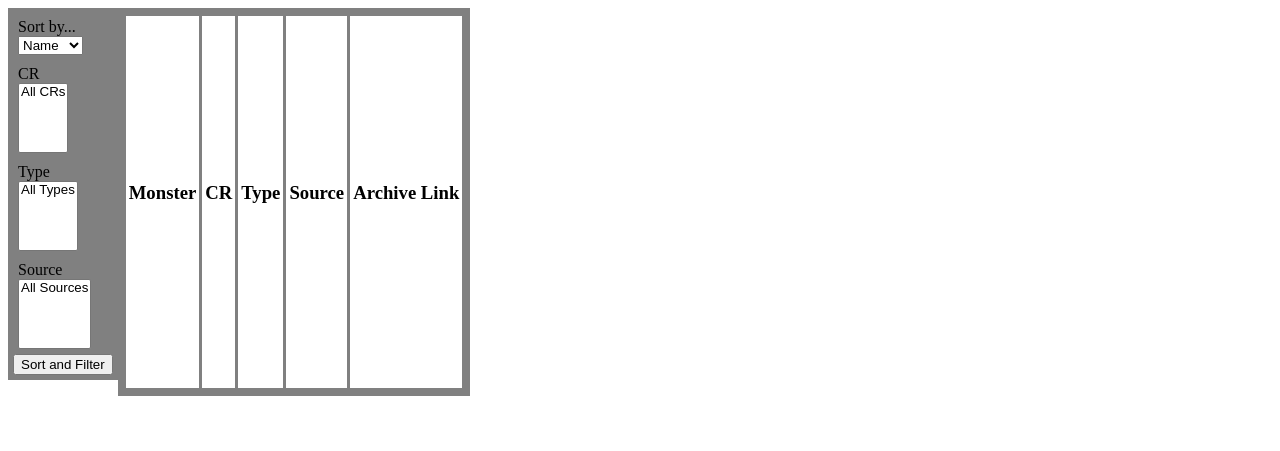
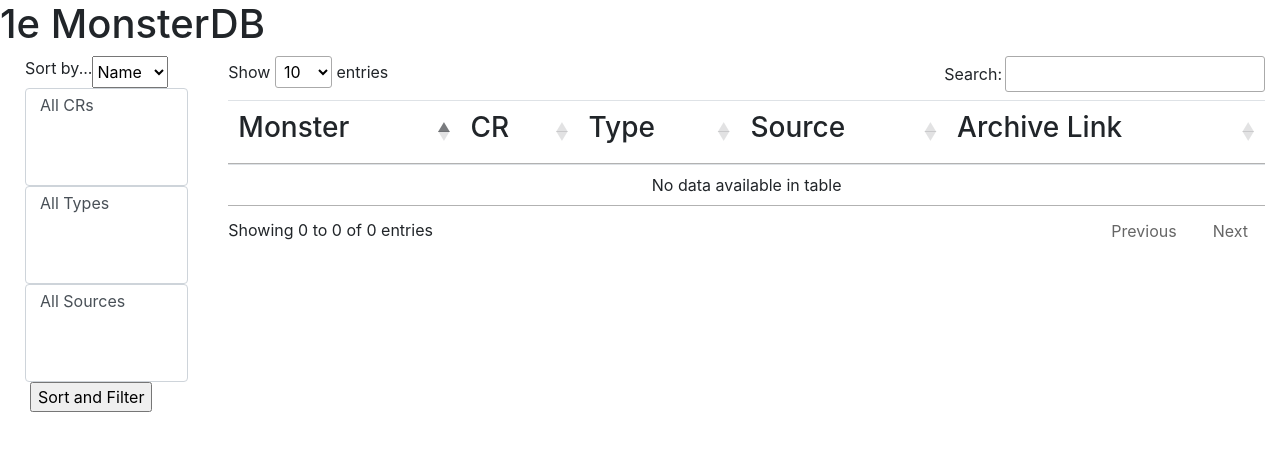
Before and after one commit to ckennard/monsterdb, a Flask app: page /monsters in a window 1280 px wide. Shown: the top 451 px of the page. Run offline with Flask 2, Linux system fonts and the light colour scheme; data that the repository does not hold is empty; some libraries are stand-ins or nearby versions.

Commit message:
Set up bootstrap and fixed formatting

```diff
--- a/app.py
+++ b/app.py
@@ -32,7 +32,7 @@ class monstersModel(db.Model):
 def _get_form(data=None):
     form = FilterForm(data)
     form.cr.choices = [('All CRs', 'All CRs')]+[(r.CR,r.CR) for r in monstersModel.query.distinct('CR').order_by("CR")]
-    form.Type.choices = [('All Types', 'All Types')]+[(r.Type,r.Type) for r in monstersModel.query.distinct('Type').order_by("Type")]
+    form.Type.choices = [('All Types', 'All Types')]+[(r.Type,r.Type.capitalize()) for r in monstersModel.query.distinct('Type').order_by("Type")]
     form.Source.choices = [('All Sources', 'All Sources')]+[(r.Source,r.Source) for r in monstersModel.query.distinct('Source').order_by("Source")]
     return form
 
--- /dev/null
+++ b/static/datatables.js
@@ -0,0 +1,3 @@
+$(document).ready( function () {
+    $('#monsters').DataTable();
+} );
--- a/templates/monsters.html
+++ b/templates/monsters.html
@@ -1,4 +1,11 @@
+<!doctype html>
+<html lang="en">
 	<head>
+		<!-- Required meta tags -->
+		<meta charset="utf-8">
+		<meta name="viewport" content="width=device-width, initial-scale=1, shrink-to-fit=no">
+		<link rel="stylesheet" href="https://stackpath.bootstrapcdn.com/bootstrap/4.5.2/css/bootstrap.min.css" integrity="sha384-JcKb8q3iqJ61gNV9KGb8thSsNjpSL0n8PARn9HuZOnIxN0hoP+VmmDGMN5t9UJ0Z" crossorigin="anonymous">
+		<link rel="stylesheet" type="text/css" href="https://cdn.datatables.net/1.10.21/css/jquery.dataTables.css">
 		<style>
 			tr:nth-child(even) {background: #CCC}
 			tr:nth-child(odd) {background: #FFF}
@@ -6,46 +13,26 @@
 			.monsterType{
 				text-transform: capitalize;
 			}
-
-		.monsterList{
-			float:right;
-		}
-
-		.filters{
-			float:left;
-		}
-
-		.flex-container {
-			display: flex;
-			flex-flow: row;
-			flex-shrink: 3;
-		}
-
-		.flex-form{
-			background: gray;
-			padding: 5px;
-			display: flex;
-			flex-direction: column;
-		}
-		.flex-item{
-			background: gray;
-			padding: 5px;
-		}
 		</style>
-	<script type="text/javascript" src="https://www.kryogenix.org/code/browser/sorttable/sorttable.js"></script>
+		<title>1e MonsterDB</title>
 	</head>
 	<body>
-	<div class="flex-container">
-		<form method="POST" action="/monsters" class="flex-form">
+		<h1>1e MonsterDB</h1>
+		<div class="container-fluid">
+			<div class="row">
+				<div class="col-2">
+					<form method="POST" action="/monsters" class="container">
 						{{ form.csrf_token }}
-			<div class=flex-item> {{ form.sort.label }} <br> {{ form.sort }} </div>
-			<div class=flex-item> {{ form.cr.label }} <br> {{ form.cr }} </div>
-			<div class=flex-item> {{ form.Type.label }} <br> {{ form.Type }} </div>
-			<div class=flex-item> {{ form.Source.label}} <br> {{ form.Source }} </div>
+						<div class=form-row> {{ form.sort.label }} <br> {{ form.sort }} </div>
+						<div class=form-row> {{ form.cr(class_="custom-select") }} </div>
+						<div class=form-row> {{ form.Type(class_="custom-select") }} </div>
+						<div class=form-row> {{ form.Source(class_="custom-select") }} </div>
 						<input type="submit" name = "formaction" value="Sort and Filter">
 					</form>
-
-		<table class="sortable flex-item" cellpadding="3" cellspacing="3">
+				</div>
+				<div class="col-10">
+					<table id="monsters" class="table">
+						<thead>
 							<tr>
 								<th><h3>Monster</h3></th>
 								<th><h3>CR</h3></th>
@@ -53,6 +40,8 @@
 								<th><h3>Source</h3></th>
 								<th><h3>Archive Link</h3></th>
 							</tr>
+						</thead>
+						<tbody>
 							{% for monster in monsters %}
 							<tr>
 								<td>{{monster.name}}</td>
@@ -62,6 +51,15 @@
 								<td><a href='https://aonprd.com/MonsterDisplay.aspx?ItemName={{monster.name}}'>Link</a></td>
 							</tr>
 						{% endfor %}
+						</tbody>
 					</table>
 				</div>
+			</div>
+		</div>
+		<script src="https://code.jquery.com/jquery-3.5.1.slim.min.js" integrity="sha384-DfXdz2htPH0lsSSs5nCTpuj/zy4C+OGpamoFVy38MVBnE+IbbVYUew+OrCXaRkfj" crossorigin="anonymous"></script>
+		<script src="https://cdn.jsdelivr.net/npm/popper.js@1.16.1/dist/umd/popper.min.js" integrity="sha384-9/reFTGAW83EW2RDu2S0VKaIzap3H66lZH81PoYlFhbGU+6BZp6G7niu735Sk7lN" crossorigin="anonymous"></script>
+		<script src="https://stackpath.bootstrapcdn.com/bootstrap/4.5.2/js/bootstrap.min.js" integrity="sha384-B4gt1jrGC7Jh4AgTPSdUtOBvfO8shuf57BaghqFfPlYxofvL8/KUEfYiJOMMV+rV" crossorigin="anonymous"></script>
+		<script type="text/javascript" charset="utf8" src="https://cdn.datatables.net/1.10.21/js/jquery.dataTables.js"></script>
+		<script src="{{url_for('static', filename='datatables.js')}}"></script>
 	</body>
+</html>
```
Lines whose indentation alone changed are shown as unchanged.
